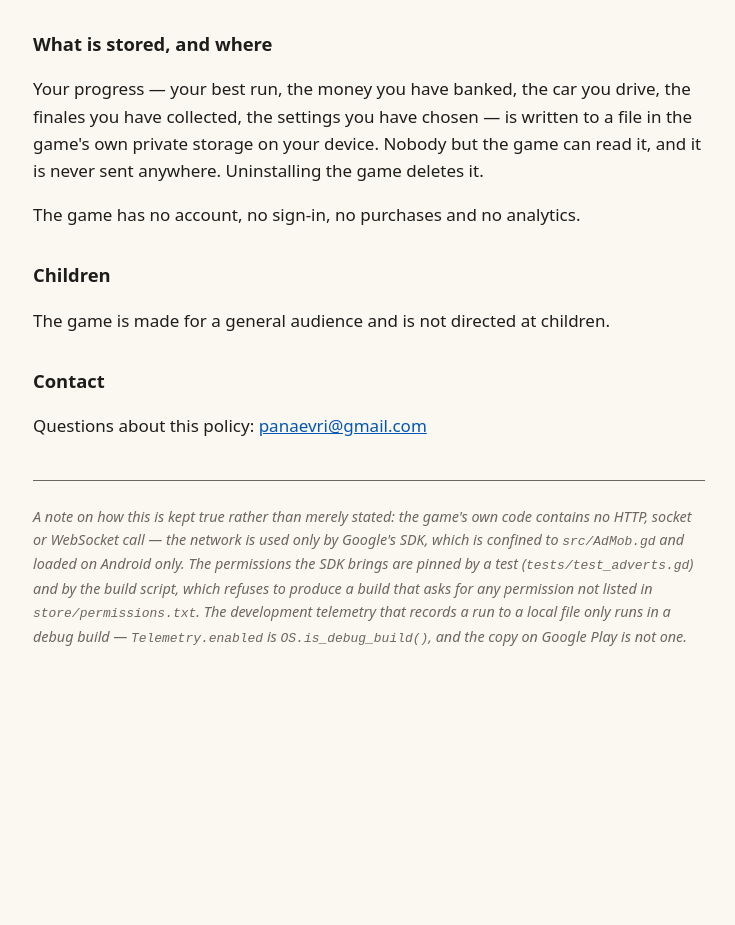
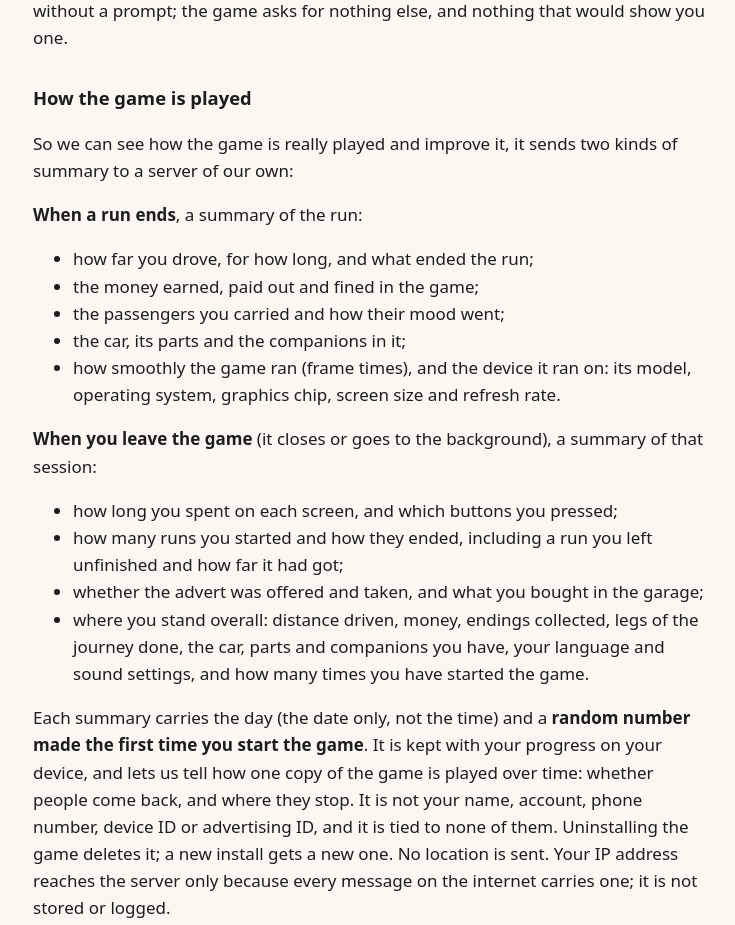
Before and after one commit to tsioftas/tsioftas.github.io, a plain HTML site: page happy-roads/privacy/index.html in a window 1280 px wide. Shown: the part 859-1784 px from the top of the page, without its empty margins (271-1006 px from the left). Before the commit the page ends 1587 px from the top, so only its background shows below. Drawn offline with Linux system fonts and the light colour scheme.

Commit message:
Privacy policy: the game sends anonymous run and session summaries

```diff
--- a/happy-roads/privacy/index.html
+++ b/happy-roads/privacy/index.html
@@ -23,9 +23,11 @@
 <body>
 <main>
 <h1>Privacy policy — Щасливої Дороги</h1>
-<p><em>Last updated: 5 October 2026.</em></p>
-<p><strong>The game itself collects nothing about you. The one advert in it is shown by
-Google, and Google does.</strong></p>
+<p><em>Last updated: 10 October 2026.</em></p>
+<p><strong>The game collects nothing that identifies you. It sends a summary of how
+each run and each session of play went, under a random number made for your
+copy of the game, so the game can be balanced and improved. The one advert in
+it is shown by Google, and Google does collect data about you.</strong></p>
 <h2>The advert</h2>
 <p>After a crash the game may offer a second chance in return for watching a
 video advertisement. It is only ever offered, never shown unasked, and turning
@@ -46,26 +48,61 @@ state (<code>READ_BASIC_PHONE_STATE</code> — such as the type of mobile networ
 software version; not your calls, contacts or number), and to do its own work in the background (<code>WAKE_LOCK</code>,
 <code>FOREGROUND_SERVICE</code>). These are all granted at install without a prompt; the
 game asks for nothing else, and nothing that would show you one.</p>
+<h2>How the game is played</h2>
+<p>So we can see how the game is really played and improve it, it sends two kinds
+of summary to a server of our own:</p>
+<p><strong>When a run ends</strong>, a summary of the run:</p>
+<ul>
+<li>how far you drove, for how long, and what ended the run;</li>
+<li>the money earned, paid out and fined in the game;</li>
+<li>the passengers you carried and how their mood went;</li>
+<li>the car, its parts and the companions in it;</li>
+<li>how smoothly the game ran (frame times), and the device it ran on: its
+  model, operating system, graphics chip, screen size and refresh rate.</li>
+</ul>
+<p><strong>When you leave the game</strong> (it closes or goes to the background), a summary of
+that session:</p>
+<ul>
+<li>how long you spent on each screen, and which buttons you pressed;</li>
+<li>how many runs you started and how they ended, including a run you left
+  unfinished and how far it had got;</li>
+<li>whether the advert was offered and taken, and what you bought in the garage;</li>
+<li>where you stand overall: distance driven, money, endings collected, legs of
+  the journey done, the car, parts and companions you have, your language and
+  sound settings, and how many times you have started the game.</li>
+</ul>
+<p>Each summary carries the day (the date only, not the time) and a <strong>random
+number made the first time you start the game</strong>. It is kept with your progress
+on your device, and lets us tell how one copy of the game is played over time:
+whether people come back, and where they stop. It is not your name, account,
+phone number, device ID or advertising ID, and it is tied to none of them.
+Uninstalling the game deletes it; a new install gets a new one. No location is
+sent. Your IP address reaches the server only because every message on the
+internet carries one; it is not stored or logged.</p>
+<p>Summaries are kept on Cloudflare's servers (Cloudflare Workers and D1), are not
+shared with or sold to anyone, and are used for nothing but improving the game.
+We collect them in our legitimate interest in making the game work well; if
+you object, write to the address below. A summary made offline is sent the
+next time the device is online.</p>
 <h2>What is stored, and where</h2>
 <p>Your progress — your best run, the money you have banked, the car you drive, the
 finales you have collected, the settings you have chosen — is written to a file
 in the game's own private storage on your device. Nobody but the game can read
 it, and it is never sent anywhere. Uninstalling the game deletes it.</p>
-<p>The game has no account, no sign-in, no purchases and no analytics.</p>
+<p>The game has no account, no sign-in and no purchases.</p>
 <h2>Children</h2>
 <p>The game is made for a general audience and is not directed at children.</p>
 <h2>Contact</h2>
 <p>Questions about this policy: <a href="&#109;&#97;&#105;&#108;&#116;&#111;&#58;&#112;&#97;&#110;&#97;&#101;&#118;&#114;&#105;&#64;&#103;&#109;&#97;&#105;&#108;&#46;&#99;&#111;&#109;">&#112;&#97;&#110;&#97;&#101;&#118;&#114;&#105;&#64;&#103;&#109;&#97;&#105;&#108;&#46;&#99;&#111;&#109;</a></p>
 <hr />
 <p><em>A note on how this is kept true rather than merely stated: the game's own code
-contains no HTTP, socket or WebSocket call — the network is used only by
-Google's SDK, which is confined to <code>src/AdMob.gd</code> and loaded on Android only.
-The permissions the SDK brings are pinned by a test (<code>tests/test_adverts.gd</code>)
-and by the build script, which refuses to produce a build that asks for any
-permission not listed in <code>store/permissions.txt</code>. The development
-telemetry that records a run to a local file only runs in a debug build —
-<code>Telemetry.enabled</code> is <code>OS.is_debug_build()</code>, and the copy on Google Play is
-not one.</em></p>
+makes one kind of network call, in <code>src/Uplink.gd</code>, which sends the run and
+session summaries above and nothing else. Everything else on the network is Google's
+SDK, confined to <code>src/AdMob.gd</code> and loaded on Android only. The permissions the
+SDK brings are pinned by a test (<code>tests/test_adverts.gd</code>) and by the build
+script, which refuses to produce a build that asks for any permission not
+listed in <code>store/permissions.txt</code>. The server that receives the summaries is
+in <code>server/usage/</code>: it stores each one and keeps nothing about the sender.</em></p>
 </main>
 </body>
 </html>
```
